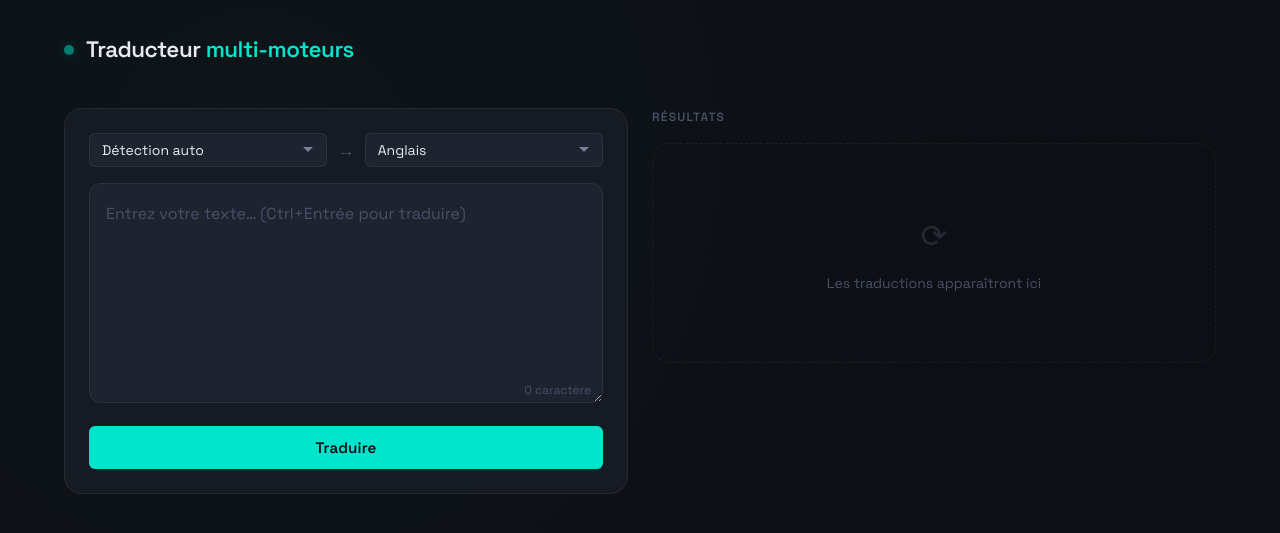
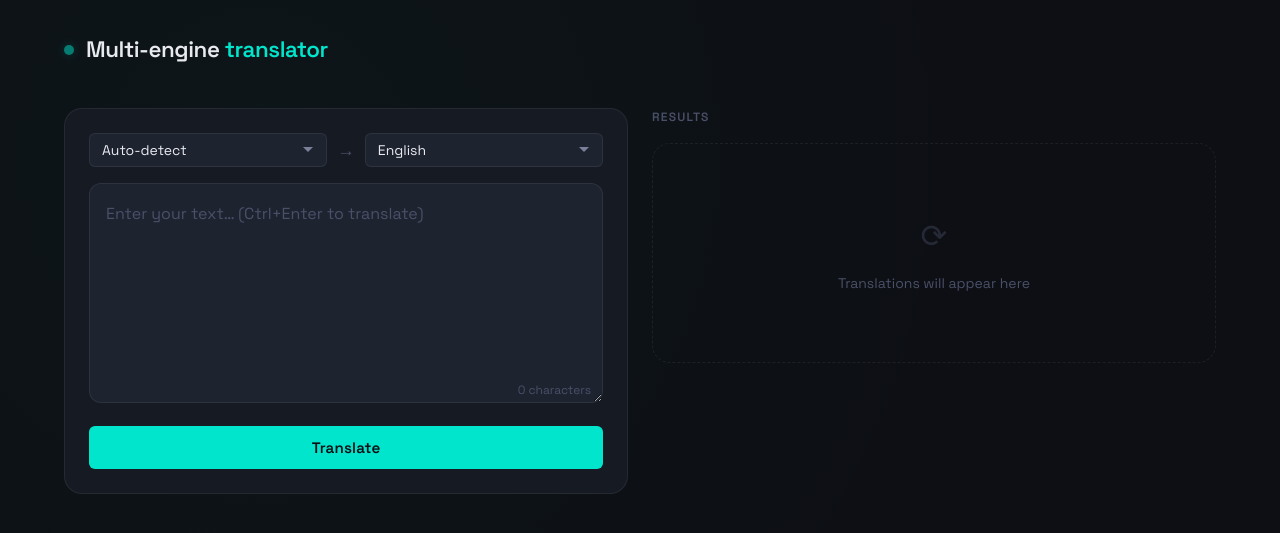
Before and after one commit to Manonsigilla/TraducThor, a Flask app: page / in a window 1280 px wide. Shown: the top 533 px of the page. Run offline with Flask 3, Linux system fonts and the light colour scheme.

Commit message:
Translated to English

```diff
--- a/app.py
+++ b/app.py
@@ -1,39 +1,49 @@
 from flask import Flask, render_template, request, jsonify
 from concurrent.futures import ThreadPoolExecutor, as_completed
-from translators import MOTEURS
+from translators import ENGINES
 
 app = Flask(__name__)
 
+
 @app.route("/")
 def index():
+    """Serve the single-page translator UI."""
     return render_template("index.html")
+
 
 @app.route("/translate", methods=["POST"])
 def translate():
-    data   = request.get_json()
-    text   = data.get("text", "").strip()
+    """Translate the incoming text with every engine and return the results as JSON."""
+    data = request.get_json()
+    text = data.get("text", "").strip()
     source = data.get("source", "auto")
     target = data.get("target", "en")
 
     if not text:
-        return jsonify({"error": "Texte vide"}), 400
+        return jsonify({"error": "Empty text"}), 400
 
-    resultats = {}
+    # Run every engine concurrently so the response time is bounded by the
+    # slowest engine rather than the sum of all of them.
+    results = {}
     with ThreadPoolExecutor() as executor:
         futures = {
-            executor.submit(fn, text, source, target): nom
-            for nom, fn in MOTEURS.items()
+            executor.submit(fn, text, source, target): name
+            for name, fn in ENGINES.items()
         }
         for future in as_completed(futures):
-            nom = futures[future]
+            name = futures[future]
             try:
-                resultats[nom] = future.result()
+                results[name] = future.result()
             except Exception as e:
-                resultats[nom] = f"Erreur : {e}"
+                # Keep the UI working even when a single engine fails.
+                # The "Error:" prefix is what the front-end checks to flag a card.
+                results[name] = f"Error: {e}"
 
-    # Réordonner dans l'ordre défini dans MOTEURS
-    ordered = {nom: resultats[nom] for nom in MOTEURS if nom in resultats}
+    # Reorder the results to match the declaration order in ENGINES,
+    # since as_completed() yields them in completion order.
+    ordered = {name: results[name] for name in ENGINES if name in results}
     return jsonify(ordered)
+
 
 if __name__ == "__main__":
     app.run(debug=True)
--- a/static/css/style.css
+++ b/static/css/style.css
@@ -75,7 +75,7 @@ body {
 }
 
 /* ============================================================
-   PANNEAU INPUT
+   INPUT PANEL
    ============================================================ */
 .panel {
   background: #161A23;
@@ -184,7 +184,7 @@ body {
 }
 
 /* ============================================================
-   RÉSULTATS
+   RESULTS
    ============================================================ */
 .results-panel {
   display: flex; flex-direction: column; gap: 1rem;
@@ -260,7 +260,7 @@ body {
 .sk-l1   { height: 14px; width: 90%; margin-bottom: 8px; }
 .sk-l2   { height: 14px; width: 70%; }
 
-/* État vide */
+/* Empty state */
 .empty-state {
   display: flex; flex-direction: column;
   align-items: center; justify-content: center;
--- a/static/js/main.js
+++ b/static/js/main.js
@@ -1,5 +1,5 @@
 // ============================================================
-// ÉLÉMENTS DU DOM
+// DOM ELEMENTS
 // ============================================================
 const inputEl   = document.getElementById('input');
 const sourceEl  = document.getElementById('source');
@@ -8,25 +8,28 @@ const btnEl     = document.getElementById('btn-translate');
 const gridEl    = document.getElementById('results-grid');
 const countEl   = document.getElementById('char-count');
 
+// Engine names, in the order we render their result cards.
 const ENGINES   = ['Google', 'MyMemory', 'Linguee', 'Pons'];
 
 // ============================================================
-// COMPTEUR DE CARACTÈRES
+// CHARACTER COUNTER
 // ============================================================
 inputEl.addEventListener('input', () => {
   const len = inputEl.value.length;
-  countEl.textContent = `${len} caractère${len !== 1 ? 's' : ''}`;
+  countEl.textContent = `${len} character${len !== 1 ? 's' : ''}`;
+  // Warn (red) when approaching the 5000-char maxlength limit.
   countEl.style.color = len > 4500 ? '#FF5C6A' : '';
 });
 
 // ============================================================
-// SKELETON LOADERS  — affichés pendant la requête
+// SKELETON LOADERS — shown while the request is in flight
 // ============================================================
 function showSkeletons() {
   gridEl.innerHTML = '';
   ENGINES.forEach((_, i) => {
     const card = document.createElement('div');
     card.className = 'skeleton-card';
+    // Stagger each skeleton so they ripple in one after another.
     card.style.animationDelay = `${i * 0.07}s`;
     card.innerHTML = `
       <div class="sk-line sk-tag"></div>
@@ -37,15 +40,16 @@ function showSkeletons() {
 }
 
 // ============================================================
-// RENDU DES CARTES RÉSULTAT avec animation en cascade
+// RENDER RESULT CARDS with a staggered cascade animation
 // ============================================================
 function renderResults(data) {
   gridEl.innerHTML = '';
 
-  // Petite pause pour que le DOM soit prêt avant d'animer
+  // Wait one frame so the DOM is ready before we animate.
   requestAnimationFrame(() => {
     Object.entries(data).forEach(([engine, text], i) => {
-      const isError = text.startsWith('Erreur');
+      // The server prefixes failed engines with "Error:" (see app.py).
+      const isError = text.startsWith('Error');
       const card    = document.createElement('div');
 
       card.className = `result-card${isError ? ' is-error' : ''}`;
@@ -54,17 +58,17 @@ function renderResults(data) {
         <div class="scan"></div>
         <div class="card-header">
           <span class="engine-name">${engine}</span>
-          ${!isError ? `<button class="copy-btn" data-text="${escapeAttr(text)}">Copier</button>` : ''}
+          ${!isError ? `<button class="copy-btn" data-text="${escapeAttr(text)}">Copy</button>` : ''}
         </div>
         <p class="card-text">${escapeHtml(text)}</p>`;
 
       gridEl.appendChild(card);
 
-      // Déclenche l'animation fadeSlideUp au prochain frame
+      // Trigger the fadeSlideUp animation on the next frame.
       requestAnimationFrame(() => card.classList.add('visible'));
     });
 
-    // Attache les listeners "Copier" après rendu
+    // Attach the copy-button listeners after the cards are rendered.
     gridEl.querySelectorAll('.copy-btn').forEach(btn => {
       btn.addEventListener('click', handleCopy);
     });
@@ -72,43 +76,45 @@ function renderResults(data) {
 }
 
 // ============================================================
-// COPIE PRESSE-PAPIER
+// CLIPBOARD COPY
 // ============================================================
 async function handleCopy(e) {
   const btn  = e.currentTarget;
   const text = btn.dataset.text;
   try {
     await navigator.clipboard.writeText(text);
-    btn.textContent = '✓ Copié';
+    btn.textContent = '✓ Copied';
     btn.classList.add('copied');
+    // Reset the button label after a short confirmation delay.
     setTimeout(() => {
-      btn.textContent = 'Copier';
+      btn.textContent = 'Copy';
       btn.classList.remove('copied');
     }, 2000);
   } catch {
-    btn.textContent = 'Erreur';
+    btn.textContent = 'Error';
   }
 }
 
 // ============================================================
-// ÉTAT VIDE initial
+// INITIAL EMPTY STATE
 // ============================================================
 function showEmpty() {
   gridEl.innerHTML = `
     <div class="empty-state">
       <span class="empty-icon">⟳</span>
-      <span>Les traductions apparaîtront ici</span>
+      <span>Translations will appear here</span>
     </div>`;
 }
 
 // ============================================================
-// TRADUCTION
+// TRANSLATION
 // ============================================================
 async function doTranslate() {
   const text   = inputEl.value.trim();
   const source = sourceEl.value;
   const target = targetEl.value;
 
+  // Nothing to translate: nudge the textarea with a brief red border.
   if (!text) {
     inputEl.focus();
     inputEl.style.borderColor = 'rgba(255,92,106,0.5)';
@@ -116,7 +122,7 @@ async function doTranslate() {
     return;
   }
 
-  // UI → état chargement
+  // UI → loading state
   btnEl.classList.add('loading');
   showSkeletons();
 
@@ -133,10 +139,11 @@ async function doTranslate() {
     renderResults(data);
 
   } catch (err) {
+    // Network/server failure (Flask down, etc.) — show a single error card.
     gridEl.innerHTML = `
       <div class="result-card is-error visible" style="opacity:1;transform:none;">
-        <div class="card-header"><span class="engine-name">Erreur réseau</span></div>
-        <p class="card-text">Impossible de contacter le serveur Flask. Vérifiez que <code>app.py</code> tourne.</p>
+        <div class="card-header"><span class="engine-name">Network error</span></div>
+        <p class="card-text">Could not reach the Flask server. Make sure <code>app.py</code> is running.</p>
       </div>`;
   } finally {
     btnEl.classList.remove('loading');
@@ -148,14 +155,15 @@ async function doTranslate() {
 // ============================================================
 btnEl.addEventListener('click', doTranslate);
 
-// Ctrl+Entrée / Cmd+Entrée pour traduire depuis le textarea
+// Ctrl+Enter / Cmd+Enter translates straight from the textarea.
 inputEl.addEventListener('keydown', e => {
   if ((e.ctrlKey || e.metaKey) && e.key === 'Enter') doTranslate();
 });
 
 // ============================================================
-// UTILITAIRES
+// UTILITIES
 // ============================================================
+// Escape text before injecting it as element content.
 function escapeHtml(str) {
   return str
     .replace(/&/g, '&amp;')
@@ -163,6 +171,7 @@ function escapeHtml(str) {
     .replace(/>/g, '&gt;')
     .replace(/"/g, '&quot;');
 }
+// Escape text before injecting it into an HTML attribute (data-text).
 function escapeAttr(str) {
   return str.replace(/"/g, '&quot;').replace(/'/g, '&#39;');
 }
--- a/templates/index.html
+++ b/templates/index.html
@@ -1,75 +1,75 @@
 <!DOCTYPE html>
-<html lang="fr">
+<html lang="en">
 <head>
   <meta charset="UTF-8">
   <meta name="viewport" content="width=device-width, initial-scale=1.0">
-  <title>Traducteur multi-moteurs</title>
+  <title>Multi-engine translator</title>
   <link rel="stylesheet" href="/static/css/style.css">
 </head>
 <body>
   <div class="app">
 
-    <!-- EN-TÊTE -->
+    <!-- HEADER -->
     <header class="app-header">
       <div class="logo-dot"></div>
-      <h1>Traducteur <span>multi-moteurs</span></h1>
+      <h1>Multi-engine <span>translator</span></h1>
     </header>
 
-    <!-- WORKSPACE : input | résultats -->
+    <!-- WORKSPACE: input | results -->
     <div class="workspace">
 
-      <!-- PANNEAU INPUT -->
+      <!-- INPUT PANEL -->
       <div class="panel">
         <div class="lang-row">
-          <select id="source" aria-label="Langue source">
-            <option value="auto">Détection auto</option>
-            <option value="fr">Français</option>
-            <option value="en">Anglais</option>
-            <option value="es">Espagnol</option>
-            <option value="de">Allemand</option>
-            <option value="it">Italien</option>
-            <option value="pt">Portugais</option>
-            <option value="nl">Néerlandais</option>
-            <option value="ar">Arabe</option>
-            <option value="zh">Chinois</option>
-            <option value="ja">Japonais</option>
-            <option value="ru">Russe</option>
+          <select id="source" aria-label="Source language">
+            <option value="auto">Auto-detect</option>
+            <option value="fr">French</option>
+            <option value="en">English</option>
+            <option value="es">Spanish</option>
+            <option value="de">German</option>
+            <option value="it">Italian</option>
+            <option value="pt">Portuguese</option>
+            <option value="nl">Dutch</option>
+            <option value="ar">Arabic</option>
+            <option value="zh">Chinese</option>
+            <option value="ja">Japanese</option>
+            <option value="ru">Russian</option>
           </select>
           <span class="arrow">→</span>
-          <select id="target" aria-label="Langue cible">
-            <option value="en">Anglais</option>
-            <option value="fr">Français</option>
-            <option value="es">Espagnol</option>
-            <option value="de">Allemand</option>
-            <option value="it">Italien</option>
-            <option value="pt">Portugais</option>
-            <option value="nl">Néerlandais</option>
-            <option value="ar">Arabe</option>
-            <option value="zh">Chinois</option>
-            <option value="ja">Japonais</option>
-            <option value="ru">Russe</option>
+          <select id="target" aria-label="Target language">
+            <option value="en">English</option>
+            <option value="fr">French</option>
+            <option value="es">Spanish</option>
+            <option value="de">German</option>
+            <option value="it">Italian</option>
+            <option value="pt">Portuguese</option>
+            <option value="nl">Dutch</option>
+            <option value="ar">Arabic</option>
+            <option value="zh">Chinese</option>
+            <option value="ja">Japanese</option>
+            <option value="ru">Russian</option>
           </select>
         </div>
 
         <div class="textarea-wrap">
           <textarea
             id="input"
-            placeholder="Entrez votre texte… (Ctrl+Entrée pour traduire)"
+            placeholder="Enter your text… (Ctrl+Enter to translate)"
             spellcheck="false"
             maxlength="5000"
           ></textarea>
-          <span class="char-count" id="char-count">0 caractère</span>
+          <span class="char-count" id="char-count">0 characters</span>
         </div>
 
         <button class="btn-translate" id="btn-translate">
-          <span class="btn-text">Traduire</span>
+          <span class="btn-text">Translate</span>
           <span class="btn-spinner"></span>
         </button>
       </div>
 
-      <!-- PANNEAU RÉSULTATS -->
+      <!-- RESULTS PANEL -->
       <div class="results-panel">
-        <span class="results-label">Résultats</span>
+        <span class="results-label">Results</span>
         <div class="results-grid" id="results-grid"></div>
       </div>
 
--- a/translators.py
+++ b/translators.py
@@ -5,7 +5,10 @@ from deep_translator import (
     PonsTranslator,
 )
 
-MOTEURS = {
+# Translation engines exposed to the app.
+# Each value is a callable (text, source, target) -> translated text.
+# The dict order also defines the order results are displayed in the UI.
+ENGINES = {
     "Google":   lambda text, src, tgt: GoogleTranslator(source=src, target=tgt).translate(text),
     "MyMemory": lambda text, src, tgt: MyMemoryTranslator(source=src, target=tgt).translate(text),
     "Linguee":  lambda text, src, tgt: LingueeTranslator(source=src, target=tgt).translate(text),
```
Also changed, not shown: main.scss (+9 -9 lines), README.md.
